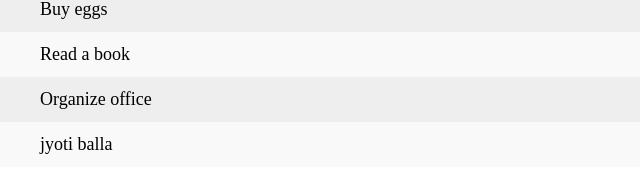
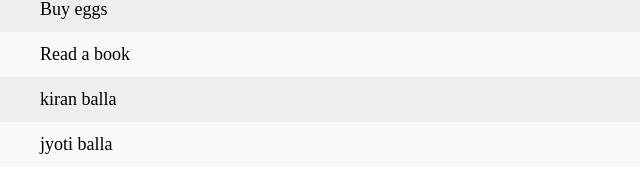
Before and after one commit to AkashRajput90/todolist, a plain HTML site: page index.html in a window 1280 px wide. Shown: the part 283-476 px from the top of the page, 0-640 px from the left. Drawn offline with Linux system fonts and the light colour scheme.

Commit message:
Update index.html

```diff
--- a/index.html
+++ b/index.html
@@ -139,7 +139,7 @@ input {
   <li>Meet George</li>
   <li>Buy eggs</li>
   <li>Read a book</li>
-  <li>Organize office</li>
+  <li>kiran balla</li>
   <li>jyoti balla</li>
 </ul>
 
```
